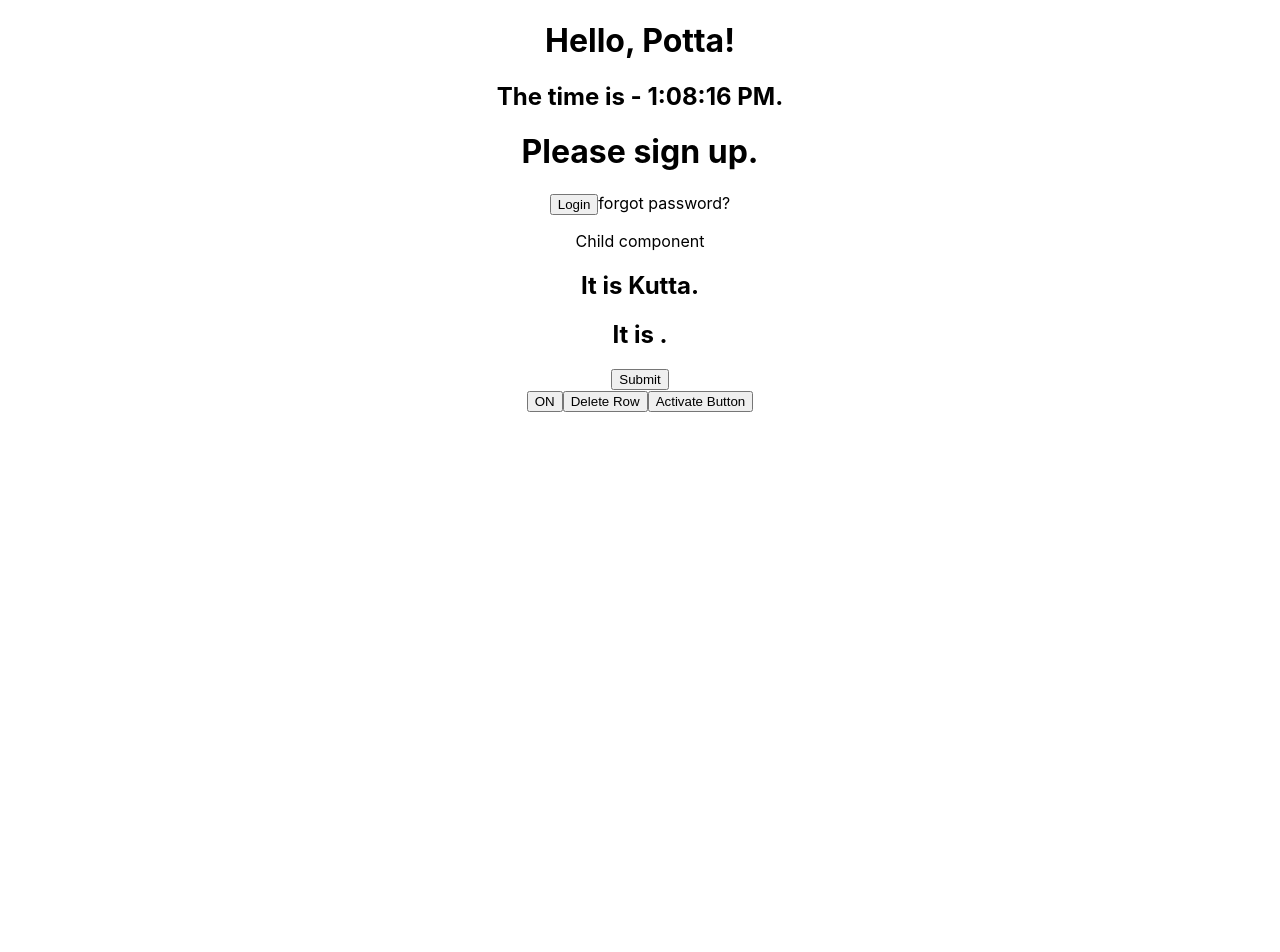
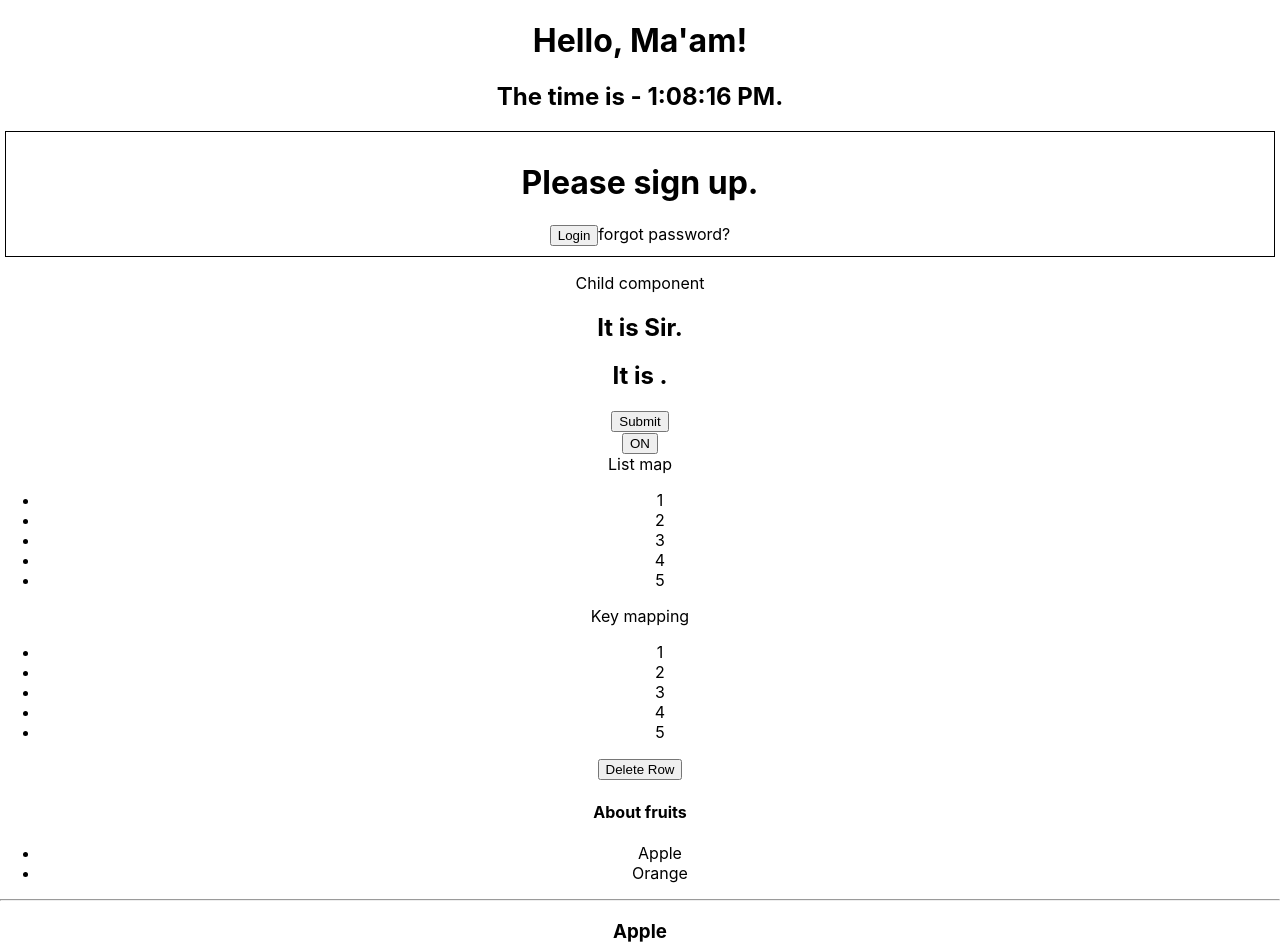
Before and after one commit to Vishnu-AV/react-first-app, a React (Create React App) app in the folder second-app/: page / in a window 1280 px wide. Shown: the top 952 px of the page. Before the commit the page ends 800 px from the top, so only its background shows below. Built offline with nearby package versions, Linux system fonts and the light colour scheme.

Commit message:
Lists and Keys, Extracting Components with Keys

```diff
--- a/second-app/src/App.css
+++ b/second-app/src/App.css
@@ -2,37 +2,10 @@
   text-align: center;
 }
 
-.App-logo {
-  height: 40vmin;
-  pointer-events: none;
+.loginContainer {
+  border:1px solid;
+  display: block;
+  margin: 5px;
+  padding: 10px;
+  position: relative;
 }
-
-@media (prefers-reduced-motion: no-preference) {
-  .App-logo {
-    animation: App-logo-spin infinite 20s linear;
-  }
-}
-
-.App-header {
-  background-color: #282c34;
-  min-height: 100vh;
-  display: flex;
-  flex-direction: column;
-  align-items: center;
-  justify-content: center;
-  font-size: calc(10px + 2vmin);
-  color: white;
-}
-
-.App-link {
-  color: #61dafb;
-}
-
-@keyframes App-logo-spin {
-  from {
-    transform: rotate(0deg);
-  }
-  to {
-    transform: rotate(360deg);
-  }
-}
--- a/second-app/src/App.js
+++ b/second-app/src/App.js
@@ -9,8 +9,8 @@ class App extends React.Component {
     // The only place where we can assign this.state is the constructor.
     this.state = {
       date: new Date(),
-      name: "Kutta",
-      names: ["Kutta", "Potta"],
+      name: "Sir",
+      names: ["Sir", "Ma'am"],
     };
   }
   componentDidMount() {
--- a/second-app/src/details.js
+++ b/second-app/src/details.js
@@ -1,5 +1,5 @@
 import React from "react";
-import Toggle from './toggle';
+import Toggle from "./toggle";
 
 export default class Details extends React.Component {
   constructor(props) {
@@ -17,6 +17,7 @@ export default class Details extends React.Component {
         <h2>It is {this.state.subject}.</h2>
         <Form />
         <Toggle />
+        <Blog posts={posts} />
         <button onClick={this.activateLasers}>Activate Button</button>
       </>
     );
@@ -25,7 +26,7 @@ export default class Details extends React.Component {
 function Form() {
   function handleSubmit(e) {
     e.preventDefault();
-      console.log('You clicked submit.');
+    console.log("You clicked submit.");
   }
 
   return (
@@ -34,3 +35,32 @@ function Form() {
     </form>
   );
 }
+
+function Blog(props) {
+  const sidebar = (
+    <ul>
+      {props.posts.map((post) => (
+        <li key={post.id}>{post.title}</li>
+      ))}
+    </ul>
+  );
+  const content = props.posts.map((post) => (
+    <div key={post.id}>
+      <h3>{post.title}</h3>
+      <p>{post.content}</p>
+    </div>
+  ));
+  return (
+    <div>
+      <h4>About fruits</h4>
+      {sidebar}
+      <hr />
+      {content}
+    </div>
+  );
+}
+
+const posts = [
+  { id: 1, title: "Apple", content: "Red in color, very healthy!" },
+  { id: 2, title: "Orange", content: "Orange oclor, juicy" },
+];
--- a/second-app/src/login.js
+++ b/second-app/src/login.js
@@ -26,7 +26,7 @@ export default class LoginControl extends React.Component {
     }
 
     return (
-      <div>
+      <div className="loginContainer">
         <Greeting isLoggedIn={isLoggedIn} />
         {button}
         {!isLoggedIn && <a>forgot password?</a>}
--- a/second-app/src/toggle.js
+++ b/second-app/src/toggle.js
@@ -16,12 +16,22 @@ export default class Toggle extends React.Component {
   }
 
   render() {
+    const numbers = [1, 2, 3, 4, 5];
+    const listItems = numbers.map((number) => <li>{number}</li>);
+    const keyListItems = numbers.map((number) => (
+      <li key={number.toString()}>{number}</li>
+    ));
     return (
       <>
         <button onClick={this.handleClick}>
           {this.state.isToggleOn ? "ON" : "OFF"}
         </button>
-        <button onClick={(e) => this.deleteRow('1', e)}>Delete Row</button>
+        <br />
+        <label>List map</label>
+        <ul>{listItems}</ul>
+        <label>Key mapping</label>
+        <ul>{keyListItems}</ul>
+        <button onClick={(e) => this.deleteRow("1", e)}>Delete Row</button>
       </>
     );
   }
```
Lines whose indentation alone changed are shown as unchanged.
